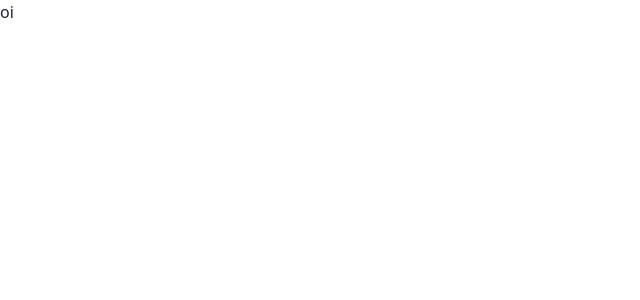
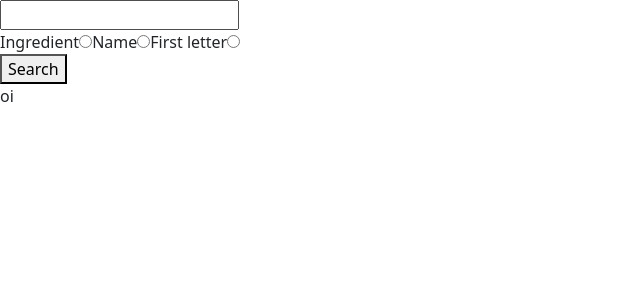
Before and after one commit to thiago-papim/recipes-app, a React (Create React App) app: page /meals in a window 1280 px wide. Shown: the top 300 px of the page, without its empty margins (0-640 px from the left). Built offline with nearby package versions, Linux system fonts and the light colour scheme.

Commit message:
group-7-search-bar

```diff
--- /dev/null
+++ b/src/components/Itens.js
@@ -0,0 +1,7 @@
+export default function Itens() {
+  return (
+    <div>
+      <p>oi</p>
+    </div>
+  );
+}
--- /dev/null
+++ b/src/components/SearchBar.js
@@ -0,0 +1,103 @@
+import React, { useContext, useEffect, useState } from 'react';
+import { useLocation } from 'react-router-dom';
+import AppContext from '../context/AppContext';
+import { apiSearch } from '../services/API_SEARCH';
+
+export default function SearchBar() {
+  const { setApi } = useContext(AppContext);
+
+  const location = useLocation();
+  const { pathname } = location;
+  const [inputRadio, setInputRadio] = useState('');
+  const [inputSearch, setInputSearch] = useState('');
+  const [localApi, setLocalApi] = useState('');
+
+  useEffect(() => {
+    const magicNumber = 12;
+    const result = localApi.meals?.slice(0, magicNumber);
+    console.log(result);
+    setApi(result);
+  }, [localApi, setApi]);
+
+  const getApi = async () => {
+    const pageName = pathname.includes('meals');
+    const validationApi = pageName ? 'themealdb' : 'thecocktaildb';
+    if (inputRadio === 'First letter' && inputSearch.length > 1) {
+      global.alert('Your search must have only 1 (one) character');
+    } else if (inputRadio === 'First letter' && inputSearch.length === 1) {
+      setLocalApi(await apiSearch(`https://www.${validationApi}.com/api/json/v1/1/search.php?f=${inputSearch}`));
+    } else if (inputRadio === 'Name') {
+      setLocalApi(await apiSearch(`https://www.${validationApi}.com/api/json/v1/1/search.php?s=${inputSearch}`));
+    } else {
+      setLocalApi(await apiSearch(`https://www.${validationApi}.com/api/json/v1/1/filter.php?i=${inputSearch}`));
+    }
+  };
+
+  const handleClick = () => {
+    getApi();
+    // resultApi();
+  };
+
+  const handleChange = (e) => {
+    const { target: { value, type } } = e;
+    if (type === 'radio') setInputRadio(value);
+    else {
+      setInputSearch(value);
+    }
+  };
+
+  return (
+    <form>
+      <div>
+        <input
+          type="text"
+          onChange={ handleChange }
+        />
+      </div>
+      <div>
+        <label htmlFor="ingredient">
+          Ingredient
+          <input
+            name="radioSearch"
+            id="ingredient"
+            type="radio"
+            data-testid="ingredient-search-radio"
+            value="Ingredient"
+            onClick={ handleChange }
+          />
+        </label>
+        <label htmlFor="name">
+          Name
+          <input
+            name="radioSearch"
+            id="name"
+            type="radio"
+            data-testid="name-search-radio"
+            value="Name"
+            onClick={ handleChange }
+          />
+        </label>
+        <label htmlFor="firstLetter">
+          First letter
+          <input
+            name="radioSearch"
+            id="firstLetter"
+            type="radio"
+            data-testid="first-letter-search-radio"
+            value="First letter"
+            onClick={ handleChange }
+          />
+        </label>
+      </div>
+      <div>
+        <button
+          type="button"
+          data-testid="exec-search-btn"
+          onClick={ handleClick }
+        >
+          Search
+        </button>
+      </div>
+    </form>
+  );
+}
--- a/src/context/AppProvider.js
+++ b/src/context/AppProvider.js
@@ -1,9 +1,14 @@
 // import { useMemo, useState } from 'react';
 import PropTypes from 'prop-types';
+import { useMemo, useState } from 'react';
 import AppContext from './AppContext';
 
 function AppProvider({ children }) {
-  const values = 0;
+  const [api, setApi] = useState('');
+  const values = useMemo(() => ({
+    api,
+    setApi,
+  }), [api]);
 
   return (
     <AppContext.Provider value={ values }>
--- a/src/pages/Meals.js
+++ b/src/pages/Meals.js
@@ -1,5 +1,12 @@
 import React from 'react';
+import Itens from '../components/Itens';
+import SearchBar from '../components/SearchBar';
 
 export default function Meals() {
-  return <div>oi</div>;
+  return (
+    <>
+      <SearchBar />
+      <Itens />
+    </>
+  );
 }
--- /dev/null
+++ b/src/services/API_SEARCH.js
@@ -0,0 +1,6 @@
+export const apiSearch = async (url) => {
+  const URL_API = `${url}`;
+  const response = await fetch(URL_API);
+  const data = await response.json();
+  return data;
+};
```
Also changed, not shown: src/App.js (+6 -5 lines).
